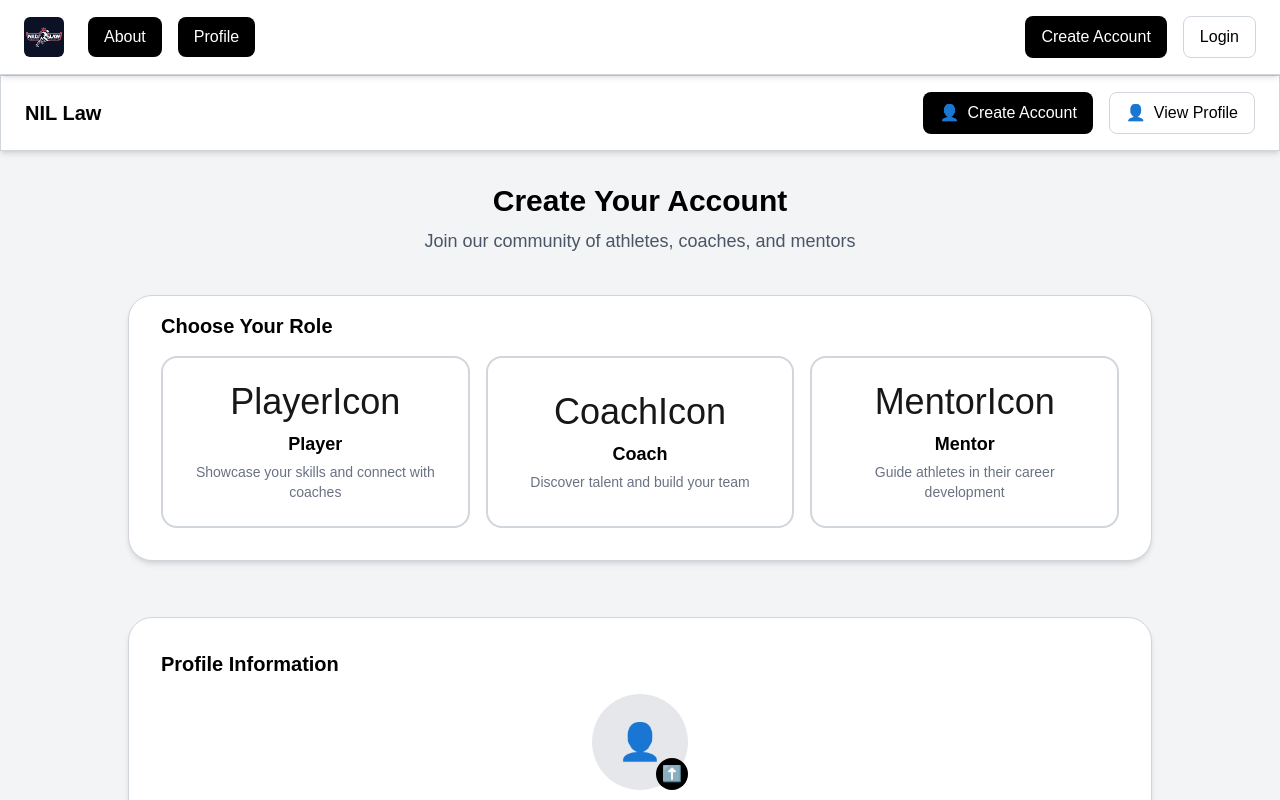
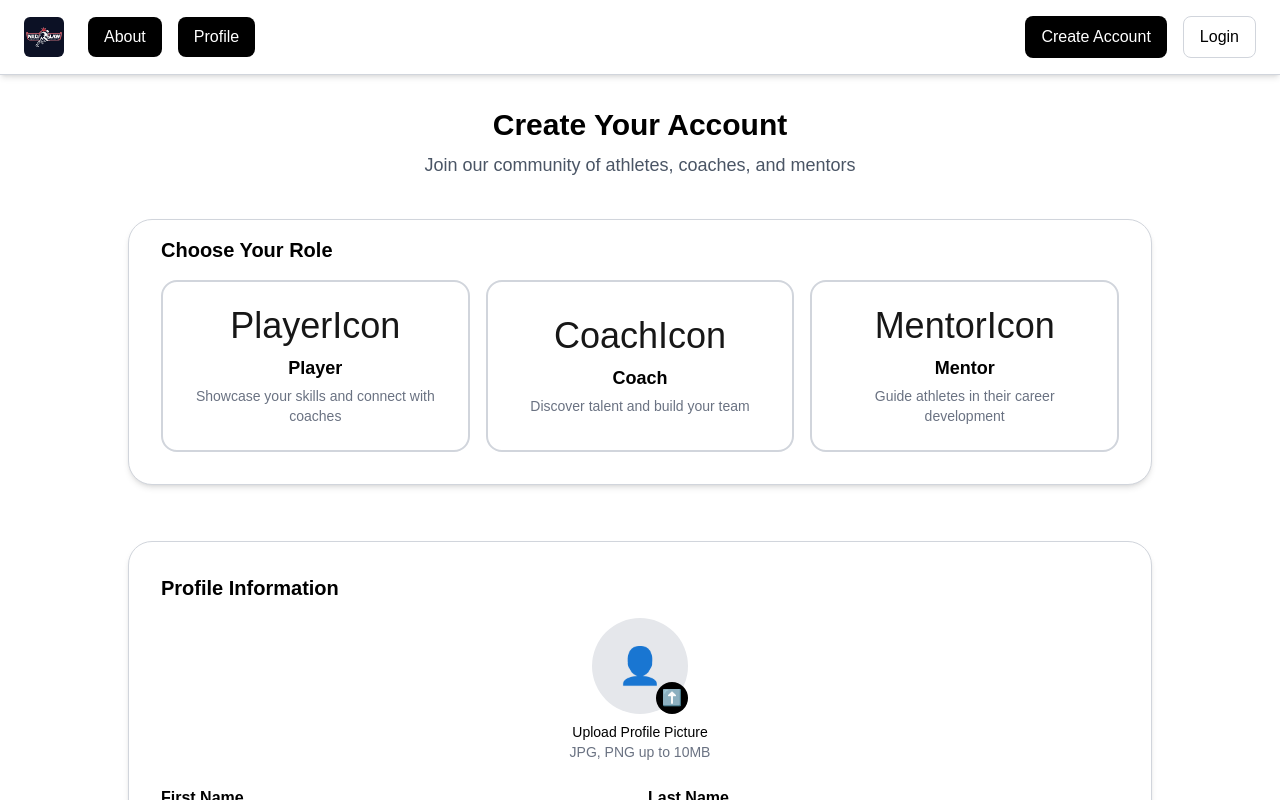
Before and after one commit to Nuclear-CodesUNT/Nuclear-codes-NIL-App, a Next.js app in the folder frontend/: page /signup in a window 1280 px wide. Shown: the top 800 px of the page. Built offline with nearby package versions, Linux system fonts and the light colour scheme.

Commit message:
Removed duplicate nav bar

```diff
--- a/frontend/src/app/signup/page.tsx
+++ b/frontend/src/app/signup/page.tsx
@@ -12,51 +12,8 @@ export default function App() {
   ];
 
  return (
-  <div className="min-h-screen bg-gray-100">
-    {/* Top Navigation Bar */}
-    <nav
-      className={`
-        flex justify-between items-center   {/* Flexbox layout */}
-        bg-white                            {/* Background color*/}
-        px-6 py-4                           {/* Horizontal/Vertcial padding */}
-        shadow-md border-b border-gray-300  {/* Bottom border color */}
-      `}
-    >
-      {/* Nav bar title */}
-      <h1 className="text-xl font-bold text-black">NIL Law</h1>
-
-      {/* Buttons */}
-      <div className="flex gap-4">
-        {/* Create Account */}
-        <button
-          className={`
-            flex items-center gap-2       {/* Flexbox layout, gap between items */}
-            bg-black text-white           {/* Background color, text color */}
-            px-4 py-2 rounded-lg          {/* Padding, add rounded corners */}
-            hover:bg-gray-800 transition  {/* On hover effect color */}
-          `}
-        >
-          <span>👤</span> {/* Create account icon */}
-          <span>Create Account</span> {/* Create account btn txt */}
-        </button>
-
-        {/* View Profile */}
-        <button
-          className={`
-            flex items-center gap-2      {/* Flexbox layout, gap between items */}
-            bg-white text-black          {/* Backgrond color, text color */}
-            border border-gray-300       {/* Border color */}
-            px-4 py-2 rounded-lg         {/* Padding, add rounded corners */}
-            hover:bg-gray-100 transition {/* On hover effect color */}
-          `}
-        >
-          <span>👤</span> {/* View profile icon */}
-          <span>View Profile</span> {/* View profile btn text */}
-        </button>
-      </div>
-    </nav>
-
-      {/* Header Section Below Nav */}
+  <div className="min-h-screen">
+      {/* Header Section*/}
       <div className="text-center mt-8 mb-6 px-4">
         <h2 className="text-3xl font-bold text-black mb-2">Create Your Account</h2>
         <p className="text-gray-600 text-lg">
```
